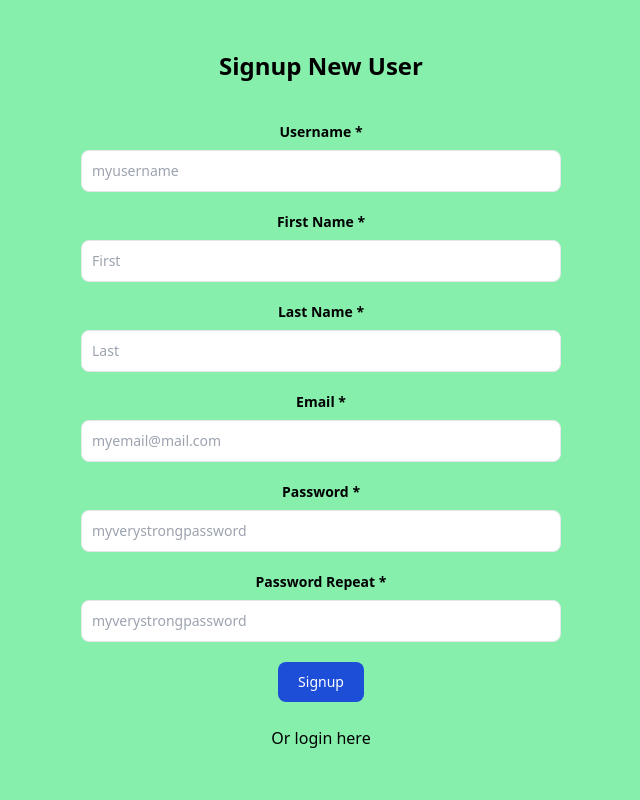
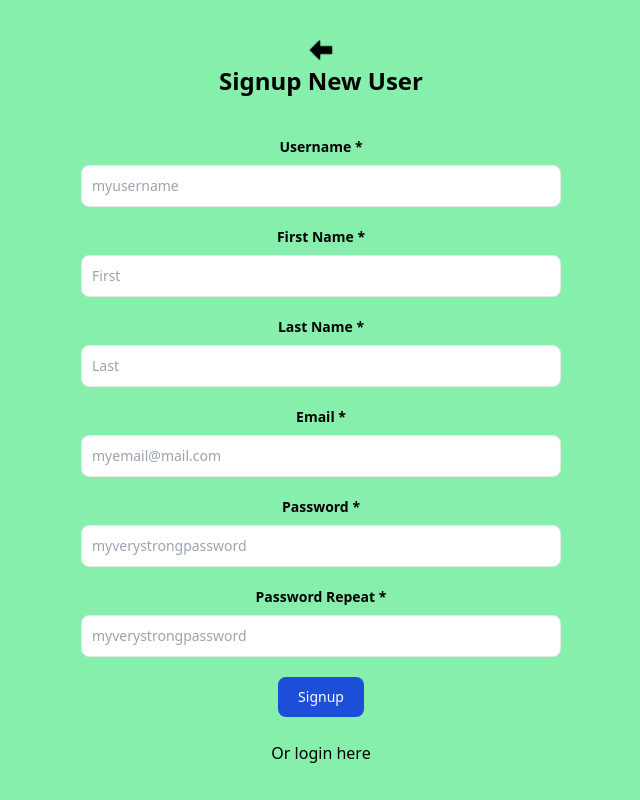
Before and after one commit to ayush02av/blogpost-client, a Next.js app: page /signup in a window 1280 px wide. Shown: the whole page, without its empty margins (319-959 px from the left). Built offline with nearby package versions, Linux system fonts and the light colour scheme.

Commit message:
Navigation

```diff
--- a/src/pages/_app.jsx
+++ b/src/pages/_app.jsx
@@ -1,11 +1,34 @@
 import '@/styles/globals.css'
+import Link from 'next/link'
+import { useRouter } from 'next/router'
 
 export default function App({ Component, pageProps }) {
+
+  const router = useRouter()
+
   return (
     <div className='w-screen min-h-screen bg-green-300 text-black grid place-items-center text-center'>
       <div className="w-3/4 place-items-center text-center justify-items-center">
-        <Component {...pageProps} />
+        {router.pathname != '/' && router.pathname != '/login' && router.pathname != '/signup' && (
+          <div className="w-3/4 mx-auto text-left inline">
+            <Link href='/' className="text-lg mx-5">Home</Link>
+            <Link href='/blog' className="text-lg mx-5">Feed</Link>
+            <Link href='/profile' className="text-lg mx-5">Profile</Link>
+          </div>
+        )}
+        {router.pathname != '/' && (
+          <div className="w-3/4 mx-auto text-left inline">
+            {
+              Component.backurl ? (
+                <Link href={Component.backurl} className="back-icon"></Link>
+              ) : (
+                <span onClick={router.back} className="back-icon cursor-pointer"></span>
+              )
+            }
+          </div>
+        )}
+        < Component {...pageProps} />
       </div>
-    </div>
+    </div >
   )
 }
--- a/src/pages/blog/[id].jsx
+++ b/src/pages/blog/[id].jsx
@@ -1,12 +1,11 @@
 import { getCookie } from '@/utils/cookies'
 import axios from 'axios'
 import Head from 'next/head'
-import Link from 'next/link'
 import { useRouter } from 'next/router'
 import { useEffect, useState } from 'react'
 import Swal from 'sweetalert2'
 
-export default function All() {
+export default function Blog() {
     const router = useRouter()
     const [blog, setBlog] = useState(null)
 
@@ -92,3 +91,5 @@ export default function All() {
         </div>
     )
 }
+
+Blog.backurl = window.history.state.as
--- a/src/pages/blog/my/index.jsx
+++ b/src/pages/blog/my/index.jsx
@@ -55,3 +55,5 @@ export default function My() {
         </div>
     )
 }
+
+My.backurl = '/profile'
--- a/src/pages/login.jsx
+++ b/src/pages/login.jsx
@@ -71,3 +71,5 @@ export default function Login() {
         </div >
     )
 }
+
+Login.backurl = '/'
--- a/src/pages/signup.jsx
+++ b/src/pages/signup.jsx
@@ -6,7 +6,7 @@ import { useRouter } from 'next/router'
 import { useState } from 'react'
 import Swal from 'sweetalert2'
 
-export default function Singup() {
+export default function Signup() {
 
     const router = useRouter()
 
@@ -92,3 +92,5 @@ export default function Singup() {
         </div >
     )
 }
+
+Signup.backurl = '/'
--- a/src/styles/globals.css
+++ b/src/styles/globals.css
@@ -5,3 +5,12 @@
 ::-webkit-scrollbar {
     display: none;
 }
+
+.back-icon {
+    --size: 30px;
+    display: block;
+    background-image: url('/back.png');
+    background-size: 100%;
+    width: var(--size);
+    height: var(--size);
+}
```
Also changed, not shown: public/back.png (added), src/pages/blog/new.jsx (line endings or trailing spaces).
